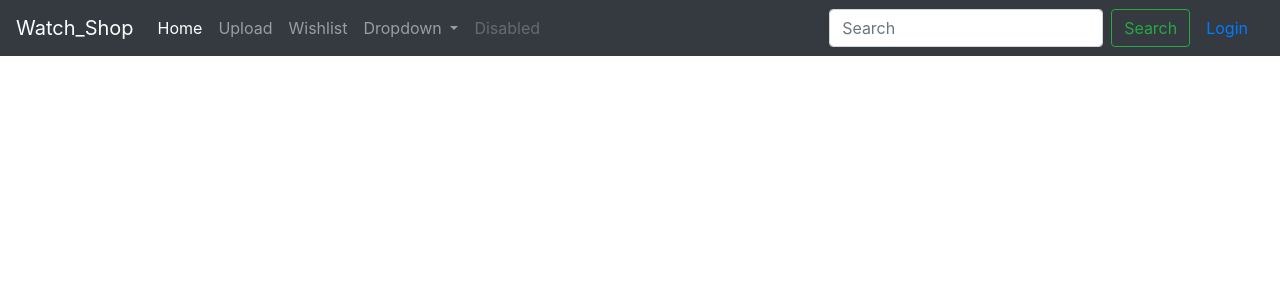
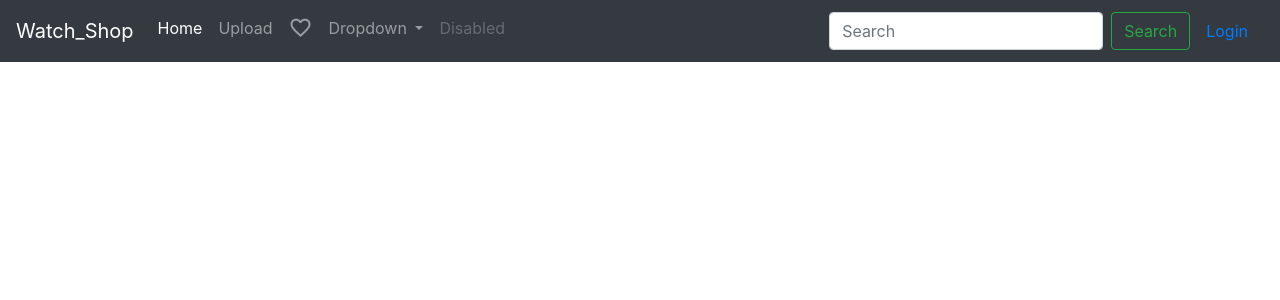
Before and after one commit to instructorLikith/django-watch-shop, a Django app: page /about in a window 1280 px wide. Shown: the top 300 px of the page. Run offline with Django 5.2, Linux system fonts and the light colour scheme.

Commit message:
minor wishlist icon addition

```diff
--- a/WatchShop/templates/main.html
+++ b/WatchShop/templates/main.html
@@ -9,6 +9,10 @@
       href="https://cdn.jsdelivr.net/npm/bootstrap@4.0.0/dist/css/bootstrap.min.css"
       integrity="sha384-Gn5384xqQ1aoWXA+058RXPxPg6fy4IWvTNh0E263XmFcJlSAwiGgFAW/dAiS6JXm"
       crossorigin="anonymous"
+    />
+    <link
+      rel="stylesheet"
+      href="https://fonts.googleapis.com/css2?family=Material+Symbols+Outlined:opsz,wght,FILL,GRAD@20..48,100..700,0..1,-50..200"
     />
     <style>
       .col {
@@ -59,7 +63,7 @@
       >
         <span class="navbar-toggler-icon"></span>
       </button>
-
+      {% load static %}
       <div class="collapse navbar-collapse" id="navbarSupportedContent">
         <ul class="navbar-nav mr-auto">
           <li class="nav-item active">
@@ -70,7 +74,10 @@
           <li class="nav-item">
             <a class="nav-link" href="{% url 'upload' %}">Upload</a>
           </li>
-          <a class="nav-link" href="{% url 'show_wishlist' %}">Wishlist</a>
+
+          <a class="nav-link" href="{% url 'show_wishlist' %}"
+            ><span class="material-symbols-outlined"> favorite </span></a
+          >
           <li class="nav-item dropdown">
             <a
               class="nav-link dropdown-toggle"
```
Also changed, not shown: WatchShop/db.sqlite3, WatchShop/static/homepage/images/wishlist.png (added).
